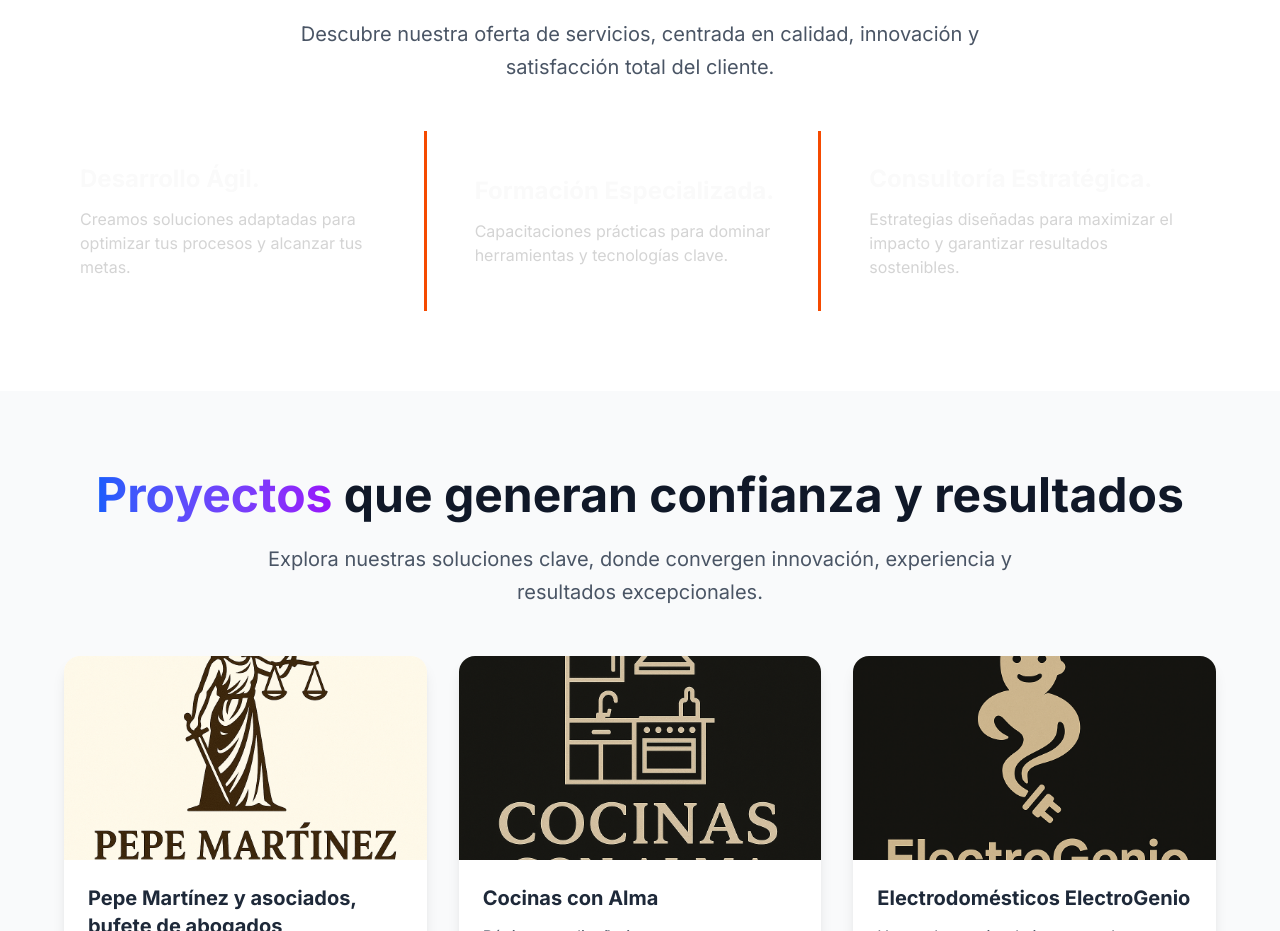
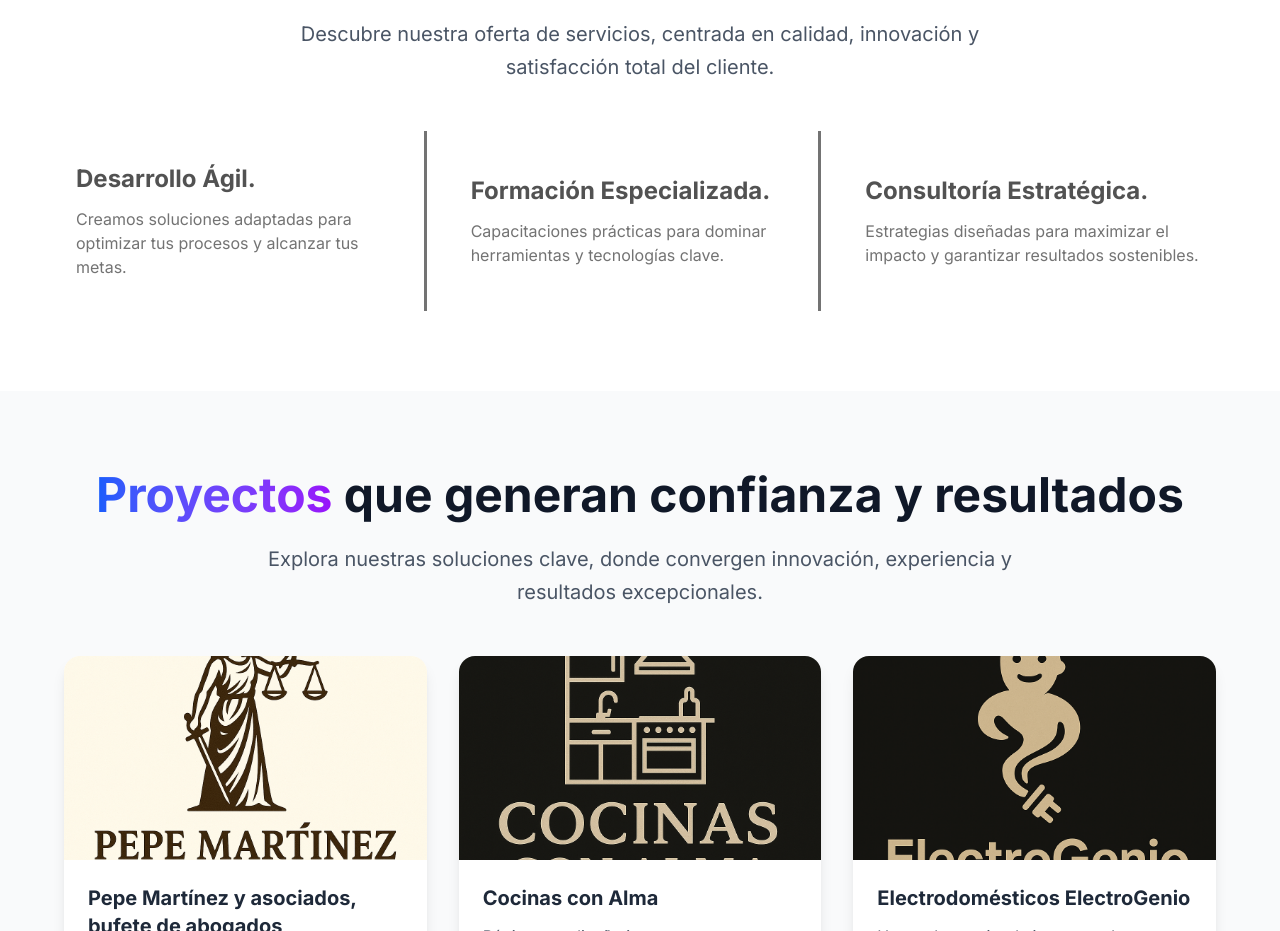
Before and after one commit to ZaitecS25-Internship-projects/I_S25_Web_Zaitec, a React (Vite) app: page / in a window 1280 px wide. Shown: the part 1340-2271 px from the top of the page. Built offline with nearby package versions, Linux system fonts and the light colour scheme.

Commit message:
quitando actión para posibles errores gitPage

```diff
--- a/src/components/CardInnovacion.tsx
+++ b/src/components/CardInnovacion.tsx
@@ -15,10 +15,10 @@ export default function CardInnovacion({ cards }: CardPropsType) {
                     whileInView={{ opacity: 1 }}
                     transition={{ duration: 1, delay: 0.2, ease: 'easeIn' }}
                     viewport={{ once: true, amount: 0.5 }}   // solo se anima la primera vez, al 50% visible
-                    className={`flex flex-col gap-3 px-4 justify-center  min-h-45 ${index < 2 ? 'border-r-3 border-orange-600' : ''}`}
+                    className={`flex flex-col gap-3 px-3 justify-center min-h-45 ${index < 2 ? 'border-r-3 border-neutral-500' : null}`}
                 >
-                    <h3 className="text-2xl font-bold text-neutral-50">{card.titulo}</h3>
-                    <p className="text-neutral-300">{card.descripcion}</p>
+                    <h3 className="text-2xl font-bold text-neutral-600">{card.titulo}</h3>
+                    <p className="text-neutral-500">{card.descripcion}</p>
                 </motion.article>
             ))}
         </>
--- a/src/components/Contacto.tsx
+++ b/src/components/Contacto.tsx
@@ -1,6 +1,6 @@
 import { useRef, useEffect, useState } from 'react';
 import type { ActionFunctionArgs } from "react-router-dom";
-import { useActionData, Form } from 'react-router-dom';
+// import { useActionData, Form } from 'react-router-dom';
 import { initialForm } from '../layouts/Layout';
 import type { ErrorType, UserDataType } from "../types";
 
@@ -14,15 +14,15 @@ export type OutletContextType = {
   setFormState: React.Dispatch<React.SetStateAction<UserDataType>>;
 };
 
-export const action = async ({ request }: ActionFunctionArgs) => {
-  const dataForm = await request.formData();
-  const data = Object.fromEntries(dataForm.entries()) as UserDataType;
-  const userData = { ...data };
-  return { formUserData: userData };
-};
+// export const action = async ({ request }: ActionFunctionArgs) => {
+//   const dataForm = await request.formData();
+//   const data = Object.fromEntries(dataForm.entries()) as UserDataType;
+//   const userData = { ...data };
+//   return { formUserData: userData };
+// };
 
 export default function Contacto({ formState, setFormState }: OutletContextType) {
-  const actionData = useActionData<ActionDataType>();
+  // const actionData = useActionData<ActionDataType>();
   const [errors, setErrors] = useState<ErrorType>({
     nombre: '',
     apellido: '',
@@ -34,12 +34,12 @@ export default function Contacto({ formState, setFormState }: OutletContextType)
 
   const formRef = useRef<HTMLFormElement>(null);
 
-  useEffect(() => {
-    if (actionData && !actionData.error) {
-      setFormState(initialForm);
-      formRef.current?.reset();
-    }
-  }, [actionData, setFormState]);
+  // useEffect(() => {
+  //   if (actionData && !actionData.error) {
+  //     setFormState(initialForm);
+  //     formRef.current?.reset();
+  //   }
+  // }, [actionData, setFormState]);
 
   const handleChange = (e: React.ChangeEvent<HTMLTextAreaElement | HTMLInputElement>) => {
     const { name, value } = e.target;
@@ -73,7 +73,7 @@ export default function Contacto({ formState, setFormState }: OutletContextType)
         <span className="text-neutral-700 font-medium">Completa con tus datos</span>
       </p>
 
-      <Form ref={formRef} method="post" className="flex flex-col gap-5">
+      <form ref={formRef}  className="flex flex-col gap-5">
         {/* Nombre y primer apellido */}
         <div className='grid grid-cols-1 gap-5 md:grid-cols-2'>
           <div className="flex flex-col gap-1 text-neutral-600">
@@ -195,11 +195,11 @@ export default function Contacto({ formState, setFormState }: OutletContextType)
           </button>
         </div>
 
-        {/* Mensaje de error global */}
+        {/* Mensaje de error global
         {actionData?.error && (
           <p className="text-center text-red-600 font-semibold">{actionData.error}</p>
-        )}
-      </Form>
+        )} */}
+      </form>
     </div>
   );
 }
--- a/src/router.tsx
+++ b/src/router.tsx
@@ -3,7 +3,7 @@ import Layout from "./layouts/Layout"
 import IndexPage from "./views/IndexPage"
 import Formacion from "./views/Formacion"
 import Desarrollo from "./views/Desarrollo"
-import { action as actionContacto } from './components/Contacto'
+// import { action as actionContacto } from './components/Contacto'
 
 // Simple error boundary
 function ErrorBoundary() {
@@ -33,7 +33,7 @@ export const routerApp = createHashRouter([
             {
                 index: true,
                 element: <IndexPage />,
-                action: actionContacto
+                // action: actionContacto
             },
             {
                 path: 'formacion',
```
